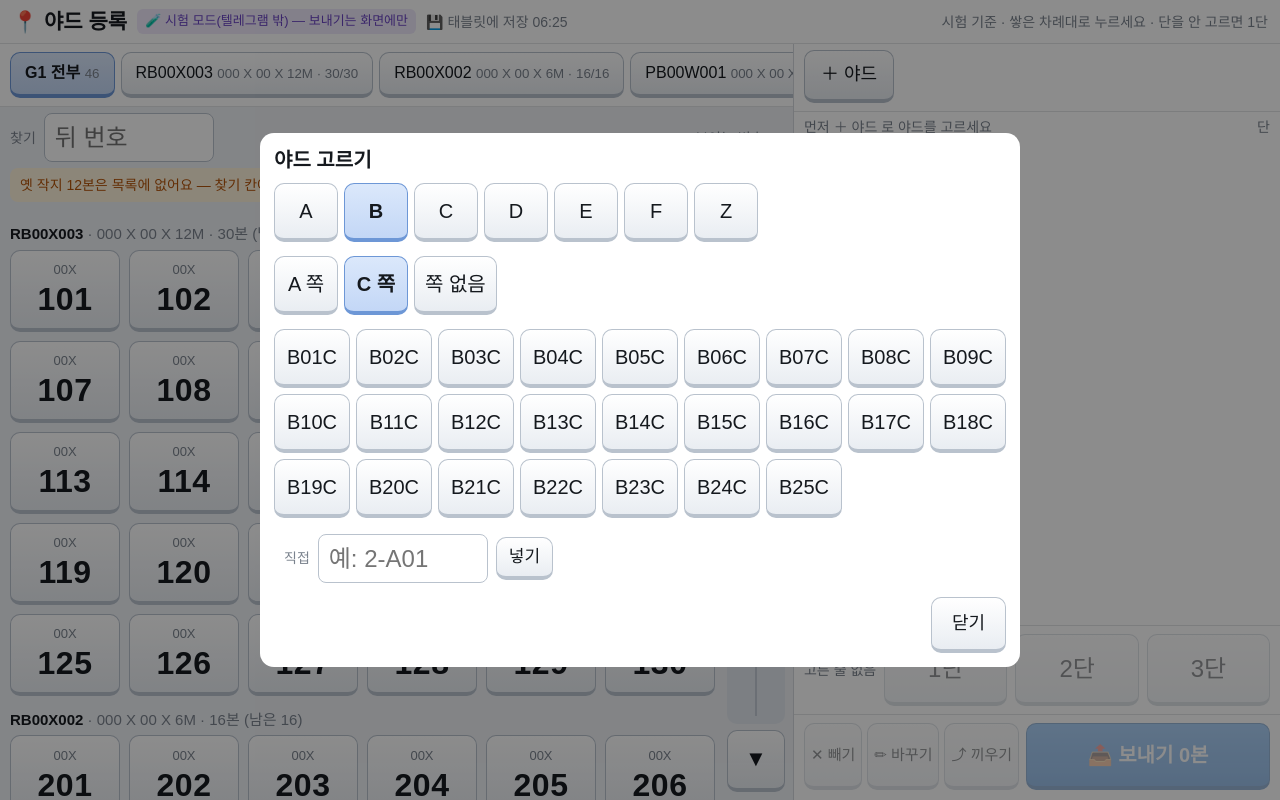
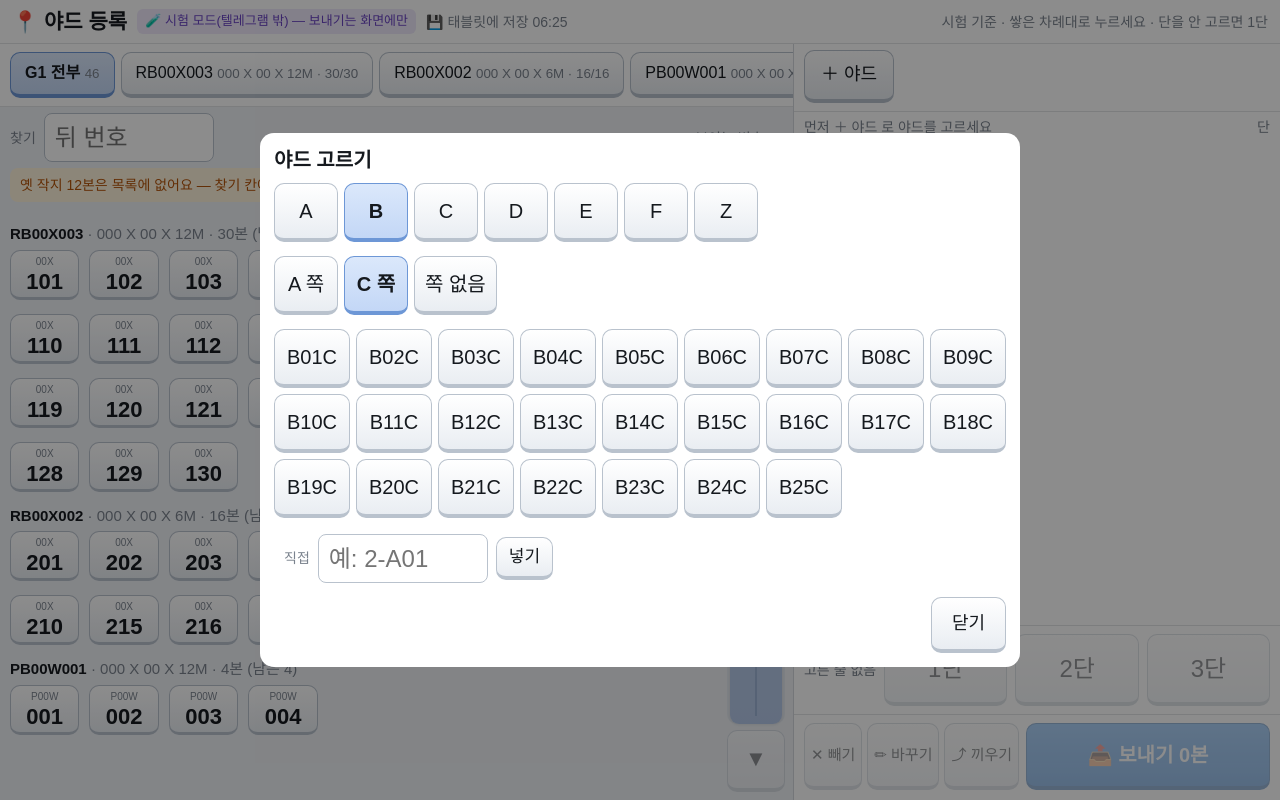
Before and after one commit to mjk2811-jk/qr-inspect, a plain HTML site: page yard/index.html in a window 1280 px wide. Drawn offline with Linux system fonts and the light colour scheme.

Commit message:
Add files via upload

```diff
--- a/yard/index.html
+++ b/yard/index.html
@@ -26,7 +26,8 @@
     파랑 1단 · 노랑 2단 · 초록 3단 · 빨강 테 = 마지막 · 점선 = 다음 자리(자동이면 그 단). 동그라미를 누르면 그 줄을 고른다.
   · 📱 폰 · 중간 고치기(2026-11-19 — 폰으로 야드 조사해 보고 '번호 단추를 조금 줄이고 · 단추 사이가 붙어 굴리다 눌림 ·
     중간에 잘못 넣은 번호를 빼거나 고치기'): 폰(폭 600 아래)은 번호 단추를 작게(한 줄 4개 · 사이 띄움) · 차례 목록을 늘 보이게
-    ([📋 차례] / [🔵 모양] 바꿔 보기 — 예전엔 폰에서 목록 칸이 0 이 되어 안 보였다). 태블릿은 크기 그대로.
+    ([📋 차례] / [🔵 모양] 바꿔 보기 — 예전엔 폰에서 목록 칸이 0 이 되어 안 보였다). 번호 단추는 같은 날 태블릿도 폰 크기로
+    ('한 화면에 더 많은 번호' — 가로 태블릿 한 줄 9개쯤). 태블릿의 나머지(두 칸 배치 · 큰 단 · 보내기 단추)는 그대로.
     굴리다 눌림 막기(누름인가 — 번호판 · 목록 · 그림 · 작지): 구르던 판을 멈추려 댄 손 · 누르는 동안 판이 구름 · 손가락이 밀림은 안 친다.
     번호판 오른쪽 굴림 막대(같은 날 '번호를 왼쪽으로 몰고 우측에 스크롤바나 단추') — [▲] · 끄는 손잡이(막대를 누르면 그 자리로) ·
     [▼](한 쪽씩). 번호는 왼쪽에서 누르기만, 굴리기는 오른쪽에서(번호 위를 밀어 굴리는 것도 그대로 됨 — 굴림 막기가 지킴).
@@ -77,7 +78,8 @@
   .grid { flex: 1; overflow-y: auto; padding: 0 10px 14px; position: relative; }
   .lot { margin: 14px 0 6px; font-size: 15px; color: var(--hint); }
   .lot b { color: var(--text); }
-  .nums { display: grid; grid-template-columns: repeat(auto-fill, minmax(108px, 1fr)); grid-gap: 9px; }
+  /* 번호 단추 — 폰 · 태블릿 같은 작은 크기(11-19 '태블릿도 폰 크기로 — 한 화면에 더 많은 번호'). 사이를 띄워 굴릴 자리 */
+  .nums { display: grid; grid-template-columns: repeat(auto-fill, minmax(64px, 1fr)); grid-gap: 14px 10px; }
   .gridrow { flex: 1; display: flex; min-height: 0; }
   .gridrow .grid { flex: 1; min-width: 0; }
   .rail { flex: none; width: 68px; display: flex; flex-direction: column; padding: 4px 8px 8px 2px; }
@@ -89,9 +91,9 @@
   .thumb::after { content: '≡'; position: absolute; left: 0; right: 0; top: 50%; margin-top: -11px; line-height: 22px;
                   text-align: center; color: #fff; font-size: 18px; }
   .rail.still .thumb { opacity: .25; }
-  .num { height: 82px; padding: 2px 0; text-align: center; position: relative; }
-  .num .p { display: block; font-size: 13px; color: var(--hint); padding-top: 4px; }
-  .num .t { display: block; font-size: 32px; font-weight: bold; letter-spacing: .5px; }
+  .num { height: 50px; padding: 2px 0; text-align: center; position: relative; border-bottom-width: 3px; }
+  .num .p { display: block; font-size: 10px; color: var(--hint); padding-top: 2px; }
+  .num .t { display: block; font-size: 22px; font-weight: bold; letter-spacing: 0; }
   .num.used { background: #eef0f3; border-color: var(--used); color: #9aa3ad; }
   .num.used .t { font-weight: normal; }
   .num .badge { color: var(--sel); font-weight: bold; }
@@ -160,7 +162,7 @@
     .left { flex: 50; border-right: 0; border-bottom: 2px solid var(--sep); }
     .right { flex: 50; }
   }
-  /* 📱 폰(폭 600 아래 — 11-19 '번호 단추를 조금 줄이고 · 사이를 띄워 굴리다 눌림 없게 · 차례 목록이 보이게'). 태블릿은 위 그대로 */
+  /* 📱 폰(폭 600 아래 — 11-19 '번호 단추를 조금 줄이고 · 사이를 띄워 굴리다 눌림 없게 · 차례 목록이 보이게'). 번호 단추는 위(폰 · 태블릿 같음) */
   @media (max-width: 600px) {
     .bar { padding: 6px 10px; }
     .bar h1 { font-size: 18px; }
@@ -174,10 +176,6 @@
     .rail { width: 50px; padding: 2px 6px 6px 0; }
     .rail .rb { height: 46px; font-size: 18px; }
     .lot { margin: 12px 0 6px; font-size: 13px; }
-    .nums { grid-template-columns: repeat(auto-fill, minmax(64px, 1fr)); grid-gap: 14px 10px; }
-    .num { height: 50px; border-bottom-width: 3px; }
-    .num .p { font-size: 10px; padding-top: 2px; }
-    .num .t { font-size: 22px; letter-spacing: 0; }
     .mode { font-size: 14px; padding: 6px 8px; margin: 0 10px 4px; }
     .main .left { flex: 1; }
     .main .right { flex: none; }
```
